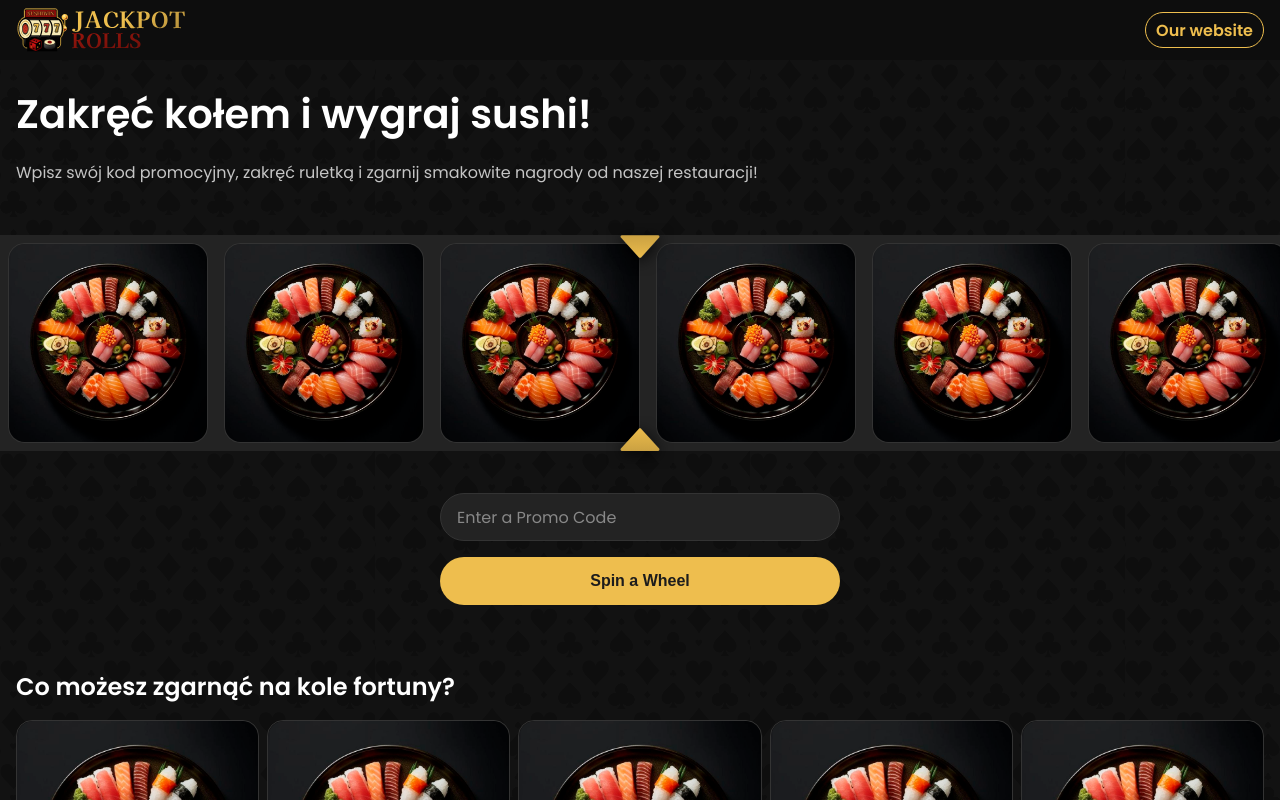
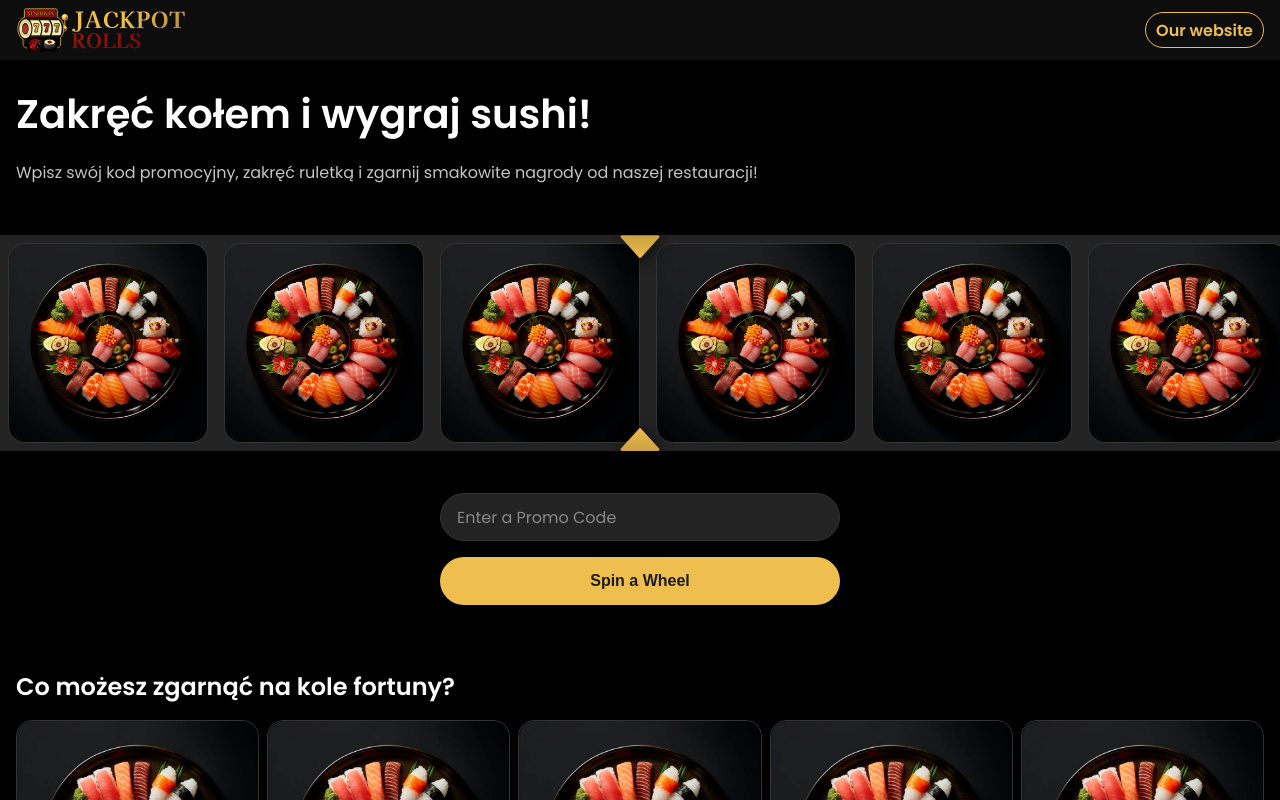
Before and after one commit to monolit9951/sushi-casino, a React (Vite) app: page / in a window 1280 px wide. Shown: the top 800 px of the page. Built offline with nearby package versions, Linux system fonts and the light colour scheme.

Commit message:
black background

```diff
--- a/src/pages/home/home.scss
+++ b/src/pages/home/home.scss
@@ -1,8 +1,10 @@
 @use '../../assets/styles/globals.scss' as globals;
 
 main{
-    background-image: url('../../assets/images/blackBack.svg');
+    // background-image: url('../../assets/images/blackBack.svg');
     overscroll-behavior: none;
+
+    background-color: black;
     // background-repeat: no-repeat;
     //  background-size: cover;
 
```
